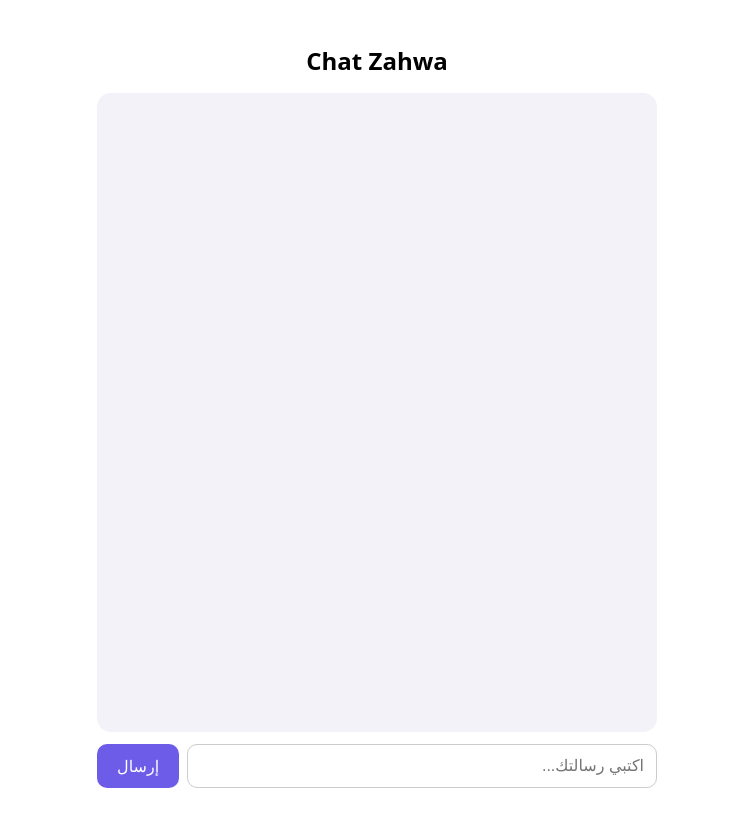
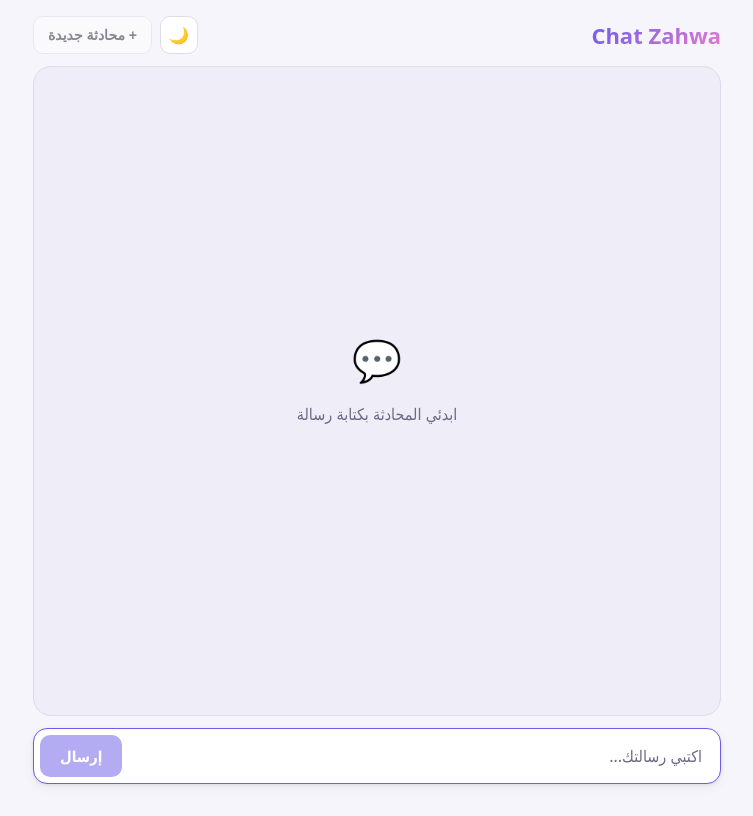
Before and after one commit to zahwaSllem/chat-ui, a React (Vite) app: page / in a window 1280 px wide. Shown: the whole page, without its empty margins (263-1016 px from the left). Built offline with nearby package versions, Linux system fonts and the light colour scheme.

Commit message:
Refactor App component to manage theme and message persistence; update styles for improved UI

```diff
--- a/src/App.css
+++ b/src/App.css
@@ -1,184 +1,300 @@
-.counter {
+:root {
+  --bg: #f6f5fb;
+  --surface: #ffffff;
+  --chat-bg: #efedf7;
+  --text: #1f1d2b;
+  --muted: #6e6a86;
+  --border: #dedbea;
+  --accent: #6c5ce7;
+  --accent-hover: #5a4bd4;
+  --accent-text: #ffffff;
+  --bot-bubble: #ffffff;
+  --bot-text: #1f1d2b;
+  --shadow: 0 1px 3px rgba(31, 29, 43, 0.08), 0 4px 12px rgba(31, 29, 43, 0.05);
+  --code-bg: rgba(108, 92, 231, 0.1);
+  color-scheme: light;
+}
+
+:root[data-theme="dark"] {
+  --bg: #121118;
+  --surface: #1c1b24;
+  --chat-bg: #17161e;
+  --text: #ecebf3;
+  --muted: #9d99b3;
+  --border: #2e2c3a;
+  --accent: #8b7ef0;
+  --accent-hover: #9d92f4;
+  --accent-text: #ffffff;
+  --bot-bubble: #262532;
+  --bot-text: #ecebf3;
+  --shadow: 0 1px 3px rgba(0, 0, 0, 0.4);
+  --code-bg: rgba(139, 126, 240, 0.18);
+  color-scheme: dark;
+}
+
+* {
+  box-sizing: border-box;
+}
+
+html,
+body {
+  margin: 0;
+  background: var(--bg);
+  color: var(--text);
+  transition: background 0.25s, color 0.25s;
+}
+
+.page {
+  max-width: 720px;
+  margin: 0 auto;
+  padding: 16px;
+  height: 100vh;
+  height: 100dvh;
+  display: flex;
+  flex-direction: column;
+  gap: 12px;
+  font-family: system-ui, "Segoe UI", Tahoma, sans-serif;
+}
+
+/* Header */
+.header {
+  display: flex;
+  align-items: center;
+  justify-content: space-between;
+  gap: 12px;
+}
+
+.title {
+  margin: 0;
+  font-size: 22px;
+  font-weight: 700;
+  background: linear-gradient(135deg, var(--accent), #e17bd0);
+  -webkit-background-clip: text;
+  background-clip: text;
+  color: transparent;
+}
+
+.header-actions {
+  display: flex;
+  gap: 8px;
+}
+
+.icon-btn,
+.new-chat-btn {
+  border: 1px solid var(--border);
+  background: var(--surface);
+  color: var(--text);
+  border-radius: 10px;
+  cursor: pointer;
+  font-size: 14px;
+  transition: background 0.15s, border-color 0.15s, opacity 0.15s;
+}
+
+.icon-btn {
+  width: 38px;
+  height: 38px;
   font-size: 16px;
-  padding: 5px 10px;
+}
+
+.new-chat-btn {
+  padding: 0 14px;
+  height: 38px;
+  font-weight: 600;
+}
+
+.icon-btn:hover,
+.new-chat-btn:hover:not(:disabled) {
+  border-color: var(--accent);
+}
+
+.new-chat-btn:disabled {
+  opacity: 0.5;
+  cursor: not-allowed;
+}
+
+/* Chat area */
+.chat {
+  flex: 1;
+  overflow-y: auto;
+  display: flex;
+  flex-direction: column;
+  gap: 10px;
+  padding: 16px;
+  background: var(--chat-bg);
+  border: 1px solid var(--border);
+  border-radius: 18px;
+}
+
+.empty {
+  margin: auto;
+  text-align: center;
+  color: var(--muted);
+}
+
+.empty-icon {
+  font-size: 40px;
+  margin-bottom: 8px;
+}
+
+.bubble {
+  padding: 10px 14px;
+  border-radius: 18px;
+  max-width: 80%;
+  line-height: 1.6;
+  box-shadow: var(--shadow);
+  overflow-wrap: anywhere;
+  animation: pop-in 0.2s ease-out;
+}
+
+.bubble p {
+  margin: 0;
+}
+
+.bubble p + p,
+.bubble ul,
+.bubble ol,
+.bubble pre {
+  margin-top: 8px;
+  margin-bottom: 0;
+}
+
+.bubble code {
+  background: var(--code-bg);
+  padding: 1px 5px;
   border-radius: 5px;
-  color: var(--accent);
-  background: var(--accent-bg);
-  border: 2px solid transparent;
-  transition: border-color 0.3s;
-  margin-bottom: 24px;
+  font-size: 0.9em;
+}
 
-  &:hover {
-    border-color: var(--accent-border);
+.bubble pre {
+  background: var(--code-bg);
+  padding: 10px;
+  border-radius: 10px;
+  overflow-x: auto;
+  direction: ltr;
+}
+
+.bubble pre code {
+  background: none;
+  padding: 0;
+}
+
+/* In RTL, flex-start is the right side */
+.bubble.user {
+  align-self: flex-start;
+  background: var(--accent);
+  color: var(--accent-text);
+  border-start-start-radius: 6px;
+}
+
+.bubble.bot {
+  align-self: flex-end;
+  background: var(--bot-bubble);
+  color: var(--bot-text);
+  border-start-end-radius: 6px;
+}
+
+/* Typing indicator */
+.typing {
+  display: flex;
+  gap: 5px;
+  align-items: center;
+  padding: 14px 16px;
+}
+
+.typing span {
+  width: 8px;
+  height: 8px;
+  border-radius: 50%;
+  background: var(--muted);
+  animation: bounce 1.2s infinite ease-in-out;
+}
+
+.typing span:nth-child(2) {
+  animation-delay: 0.15s;
+}
+
+.typing span:nth-child(3) {
+  animation-delay: 0.3s;
+}
+
+@keyframes bounce {
+  0%, 60%, 100% {
+    transform: translateY(0);
+    opacity: 0.4;
   }
-  &:focus-visible {
-    outline: 2px solid var(--accent);
-    outline-offset: 2px;
+  30% {
+    transform: translateY(-6px);
+    opacity: 1;
   }
 }
 
-.hero {
-  position: relative;
-
-  .base,
-  .framework,
-  .vite {
-    inset-inline: 0;
-    margin: 0 auto;
+@keyframes pop-in {
+  from {
+    opacity: 0;
+    transform: translateY(6px);
   }
-
-  .base {
-    width: 170px;
-    position: relative;
-    z-index: 0;
-  }
-
-  .framework,
-  .vite {
-    position: absolute;
-  }
-
-  .framework {
-    z-index: 1;
-    top: 34px;
-    height: 28px;
-    transform: perspective(2000px) rotateZ(300deg) rotateX(44deg) rotateY(39deg)
-      scale(1.4);
-  }
-
-  .vite {
-    z-index: 0;
-    top: 107px;
-    height: 26px;
-    width: auto;
-    transform: perspective(2000px) rotateZ(300deg) rotateX(40deg) rotateY(39deg)
-      scale(0.8);
+  to {
+    opacity: 1;
+    transform: translateY(0);
   }
 }
 
-#center {
+/* Input */
+.input-row {
   display: flex;
-  flex-direction: column;
-  gap: 25px;
-  place-content: center;
-  place-items: center;
-  flex-grow: 1;
+  gap: 8px;
+  padding: 6px;
+  background: var(--surface);
+  border: 1px solid var(--border);
+  border-radius: 14px;
+  box-shadow: var(--shadow);
+}
 
-  @media (max-width: 1024px) {
-    padding: 32px 20px 24px;
-    gap: 18px;
+.input {
+  flex: 1;
+  min-width: 0;
+  padding: 10px 12px;
+  border: none;
+  outline: none;
+  background: transparent;
+  color: var(--text);
+  font-size: 16px;
+  font-family: inherit;
+}
+
+.input::placeholder {
+  color: var(--muted);
+}
+
+.input-row:focus-within {
+  border-color: var(--accent);
+}
+
+.send-btn {
+  padding: 0 20px;
+  border: none;
+  border-radius: 10px;
+  background: var(--accent);
+  color: var(--accent-text);
+  font-size: 15px;
+  font-weight: 600;
+  font-family: inherit;
+  cursor: pointer;
+  transition: background 0.15s, opacity 0.15s;
+}
+
+.send-btn:hover:not(:disabled) {
+  background: var(--accent-hover);
+}
+
+.send-btn:disabled {
+  opacity: 0.5;
+  cursor: not-allowed;
+}
+
+@media (prefers-reduced-motion: reduce) {
+  .bubble,
+  .typing span {
+    animation: none;
   }
 }
-
-#next-steps {
-  display: flex;
-  border-top: 1px solid var(--border);
-  text-align: left;
-
-  & > div {
-    flex: 1 1 0;
-    padding: 32px;
-    @media (max-width: 1024px) {
-      padding: 24px 20px;
-    }
-  }
-
-  .icon {
-    margin-bottom: 16px;
-    width: 22px;
-    height: 22px;
-  }
-
-  @media (max-width: 1024px) {
-    flex-direction: column;
-    text-align: center;
-  }
-}
-
-#docs {
-  border-right: 1px solid var(--border);
-
-  @media (max-width: 1024px) {
-    border-right: none;
-    border-bottom: 1px solid var(--border);
-  }
-}
-
-#next-steps ul {
-  list-style: none;
-  padding: 0;
-  display: flex;
-  gap: 8px;
-  margin: 32px 0 0;
-
-  .logo {
-    height: 18px;
-  }
-
-  a {
-    color: var(--text-h);
-    font-size: 16px;
-    border-radius: 6px;
-    background: var(--social-bg);
-    display: flex;
-    padding: 6px 12px;
-    align-items: center;
-    gap: 8px;
-    text-decoration: none;
-    transition: box-shadow 0.3s;
-
-    &:hover {
-      box-shadow: var(--shadow);
-    }
-    .button-icon {
-      height: 18px;
-      width: 18px;
-    }
-  }
-
-  @media (max-width: 1024px) {
-    margin-top: 20px;
-    flex-wrap: wrap;
-    justify-content: center;
-
-    li {
-      flex: 1 1 calc(50% - 8px);
-    }
-
-    a {
-      width: 100%;
-      justify-content: center;
-      box-sizing: border-box;
-    }
-  }
-}
-
-#spacer {
-  height: 88px;
-  border-top: 1px solid var(--border);
-  @media (max-width: 1024px) {
-    height: 48px;
-  }
-}
-
-.ticks {
-  position: relative;
-  width: 100%;
-
-  &::before,
-  &::after {
-    content: '';
-    position: absolute;
-    top: -4.5px;
-    border: 5px solid transparent;
-  }
-
-  &::before {
-    left: 0;
-    border-left-color: var(--border);
-  }
-  &::after {
-    right: 0;
-    border-right-color: var(--border);
-  }
-}
--- a/src/App.jsx
+++ b/src/App.jsx
@@ -1,9 +1,60 @@
-import { useState } from "react";
+import { useEffect, useRef, useState } from "react";
 import ReactMarkdown from "react-markdown";
+import "./App.css";
+
+const STORAGE_KEY = "chat-zahwa:messages";
+const THEME_KEY = "chat-zahwa:theme";
+
+function loadMessages() {
+  try {
+    const saved = JSON.parse(localStorage.getItem(STORAGE_KEY));
+    return Array.isArray(saved) ? saved : [];
+  } catch {
+    return [];
+  }
+}
+
+function loadTheme() {
+  try {
+    const saved = localStorage.getItem(THEME_KEY);
+    if (saved === "light" || saved === "dark") return saved;
+  } catch {
+    // ignore
+  }
+  return window.matchMedia("(prefers-color-scheme: dark)").matches ? "dark" : "light";
+}
+
 export default function App() {
-  const [messages, setMessages] = useState([]);
+  const [messages, setMessages] = useState(loadMessages);
   const [input, setInput] = useState("");
   const [loading, setLoading] = useState(false);
+  const [theme, setTheme] = useState(loadTheme);
+  const bottomRef = useRef(null);
+  const inputRef = useRef(null);
+
+  // Auto-scroll to the latest message (and to the typing indicator)
+  useEffect(() => {
+    bottomRef.current?.scrollIntoView({ behavior: "smooth", block: "end" });
+  }, [messages, loading]);
+
+  // Persist the conversation
+  useEffect(() => {
+    try {
+      localStorage.setItem(STORAGE_KEY, JSON.stringify(messages));
+    } catch {
+      // storage full or unavailable
+    }
+  }, [messages]);
+
+  // Apply and persist the theme
+  useEffect(() => {
+    document.documentElement.dataset.theme = theme;
+    try {
+      localStorage.setItem(THEME_KEY, theme);
+    } catch {
+      // ignore
+    }
+  }, [theme]);
 
   async function send() {
     if (!input.trim() || loading) return;
@@ -26,44 +77,74 @@ export default function App() {
     }
 
     setLoading(false);
+    inputRef.current?.focus();
+  }
+
+  function newChat() {
+    if (loading) return;
+    setMessages([]);
+    setInput("");
+    inputRef.current?.focus();
   }
 
   return (
-    <div dir="rtl" style={styles.page}>
-      <h1 style={styles.title}>Chat Zahwa</h1>
+    <div dir="rtl" className="page">
+      <header className="header">
+        <h1 className="title">Chat Zahwa</h1>
+        <div className="header-actions">
+          <button
+            className="icon-btn"
+            onClick={() => setTheme(theme === "dark" ? "light" : "dark")}
+            title={theme === "dark" ? "الوضع الفاتح" : "الوضع الداكن"}
+            aria-label="تبديل الوضع"
+          >
+            {theme === "dark" ? "☀️" : "🌙"}
+          </button>
+          <button className="new-chat-btn" onClick={newChat} disabled={loading || messages.length === 0}>
+            + محادثة جديدة
+          </button>
+        </div>
+      </header>
 
-      <div style={styles.chat}>
+      <main className="chat">
+        {messages.length === 0 && !loading && (
+          <div className="empty">
+            <div className="empty-icon">💬</div>
+            <p>ابدئي المحادثة بكتابة رسالة</p>
+          </div>
+        )}
+
         {messages.map((m, i) => (
-           <div key={i} dir="auto" style={m.role === "user" ? styles.user : styles.bot}>
+          <div key={i} dir="auto" className={`bubble ${m.role === "user" ? "user" : "bot"}`}>
             <ReactMarkdown>{m.text}</ReactMarkdown>
           </div>
         ))}
-        {loading && <div style={styles.bot}>بيفكر...</div>}
-      </div>
 
-      <div style={styles.inputRow}>
+        {loading && (
+          <div className="bubble bot typing" aria-label="بيكتب...">
+            <span />
+            <span />
+            <span />
+          </div>
+        )}
+
+        <div ref={bottomRef} />
+      </main>
+
+      <footer className="input-row">
         <input
+          ref={inputRef}
           value={input}
           onChange={(e) => setInput(e.target.value)}
           onKeyDown={(e) => e.key === "Enter" && send()}
           placeholder="اكتبي رسالتك..."
-          style={styles.input}
+          className="input"
+          autoFocus
         />
-        <button onClick={send} disabled={loading} style={styles.button}>
+        <button onClick={send} disabled={loading || !input.trim()} className="send-btn">
           إرسال
         </button>
-      </div>
+      </footer>
     </div>
   );
 }
-
-const styles = {
-  page: { maxWidth: 600, margin: "0 auto", padding: 20, height: "100vh", boxSizing: "border-box", display: "flex", flexDirection: "column", fontFamily: "system-ui, sans-serif" },
-  title: { textAlign: "center", fontSize: 24 },
-  chat: { flex: 1, overflowY: "auto", display: "flex", flexDirection: "column", gap: 10, padding: 12, background: "#f3f2f8", borderRadius: 14 },
-  user: { alignSelf: "flex-start", background: "#6c5ce7", color: "white", padding: "10px 14px", borderRadius: 16, maxWidth: "80%" },
-  bot: { alignSelf: "flex-end", background: "white", color: "#222", padding: "10px 14px", borderRadius: 16, maxWidth: "80%", whiteSpace: "pre-wrap" },
-  inputRow: { display: "flex", gap: 8, marginTop: 12 },
-  input: { flex: 1, padding: 12, borderRadius: 10, border: "1px solid #ccc", fontSize: 16 },
-  button: { padding: "12px 20px", borderRadius: 10, border: "none", background: "#6c5ce7", color: "white", fontSize: 16, cursor: "pointer" },
-};
```
